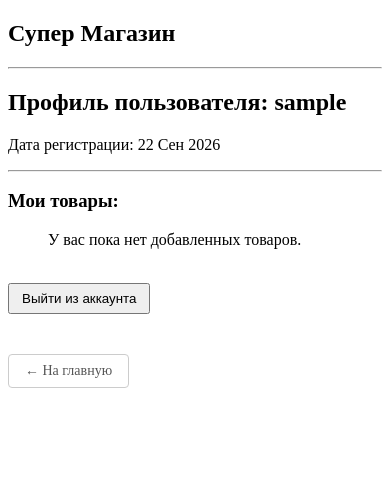
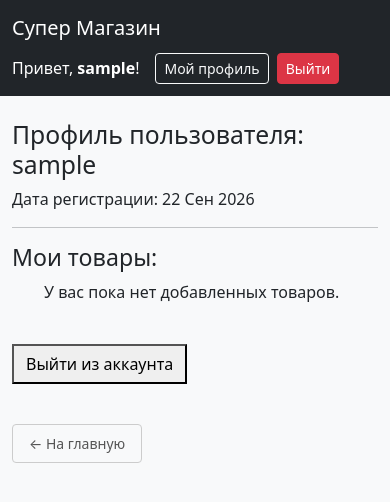
Before and after one commit to FallenNoise/SITE_DZ, a Django app: page /users/profile/ in a window 390 px wide. Shown: the top 502 px of the page. Run offline with Django 5.2, Linux system fonts and the light colour scheme; the visitor is signed in with stand-in values (Sample User, id 1); data that the repository does not hold is empty.

Commit message:
style: подключить Bootstrap 5 и добавить адаптивный navbar в base.html

```diff
--- a/shop/templates/base.html
+++ b/shop/templates/base.html
@@ -2,18 +2,42 @@
 <html lang="ru">
 <head>
     <meta charset="UTF-8">
-    <title>Мой Магазин</title>
+    <meta name="viewport" content="width=device-width, initial-scale=1">
+    <title>Супер Магазин</title>
+    <!-- Подключаем CSS Bootstrap -->
+    <link href="https://cdn.jsdelivr.net/npm/bootstrap@5.3.3/dist/css/bootstrap.min.css" rel="stylesheet">
 </head>
-<body>
-    <header>
-        <h2>Супер Магазин</h2>
-        <hr>
-    </header>
+<body class="bg-light">
 
-    <main>
-        <!-- Сюда будут подставляться другие шаблоны, например product_detail.html -->
+    <!-- Верхняя навигационная панель -->
+    <nav class="navbar navbar-expand-lg navbar-dark bg-dark mb-4">
+        <div class="container">
+            <a class="navbar-brand" href="/">Супер Магазин</a>
+
+            <div class="d-flex align-items-center">
+                {% if user.is_authenticated %}
+                    <span class="navbar-text text-white me-3">Привет, <strong>{{ user.username }}</strong>!</span>
+                    <a href="{% url 'profile' %}" class="btn btn-outline-light btn-sm me-2">Мой профиль</a>
+
+                    <form action="{% url 'logout' %}" method="POST" class="m-0">
+                        {% csrf_token %}
+                        <button type="submit" class="btn btn-danger btn-sm">Выйти</button>
+                    </form>
+                {% else %}
+                    <a href="{% url 'login' %}" class="btn btn-outline-light btn-sm me-2">Войти</a>
+                    <a href="{% url 'register' %}" class="btn btn-primary btn-sm">Регистрация</a>
+                {% endif %}
+            </div>
+        </div>
+    </nav>
+
+    <!-- Основной контейнер для контента страниц -->
+    <main class="container">
         {% block content %}
         {% endblock %}
     </main>
+
+    <!-- Подключаем JS Bootstrap -->
+    <script src="https://cdn.jsdelivr.net/npm/bootstrap@5.3.3/dist/js/bootstrap.bundle.min.js"></script>
 </body>
 </html>
```
